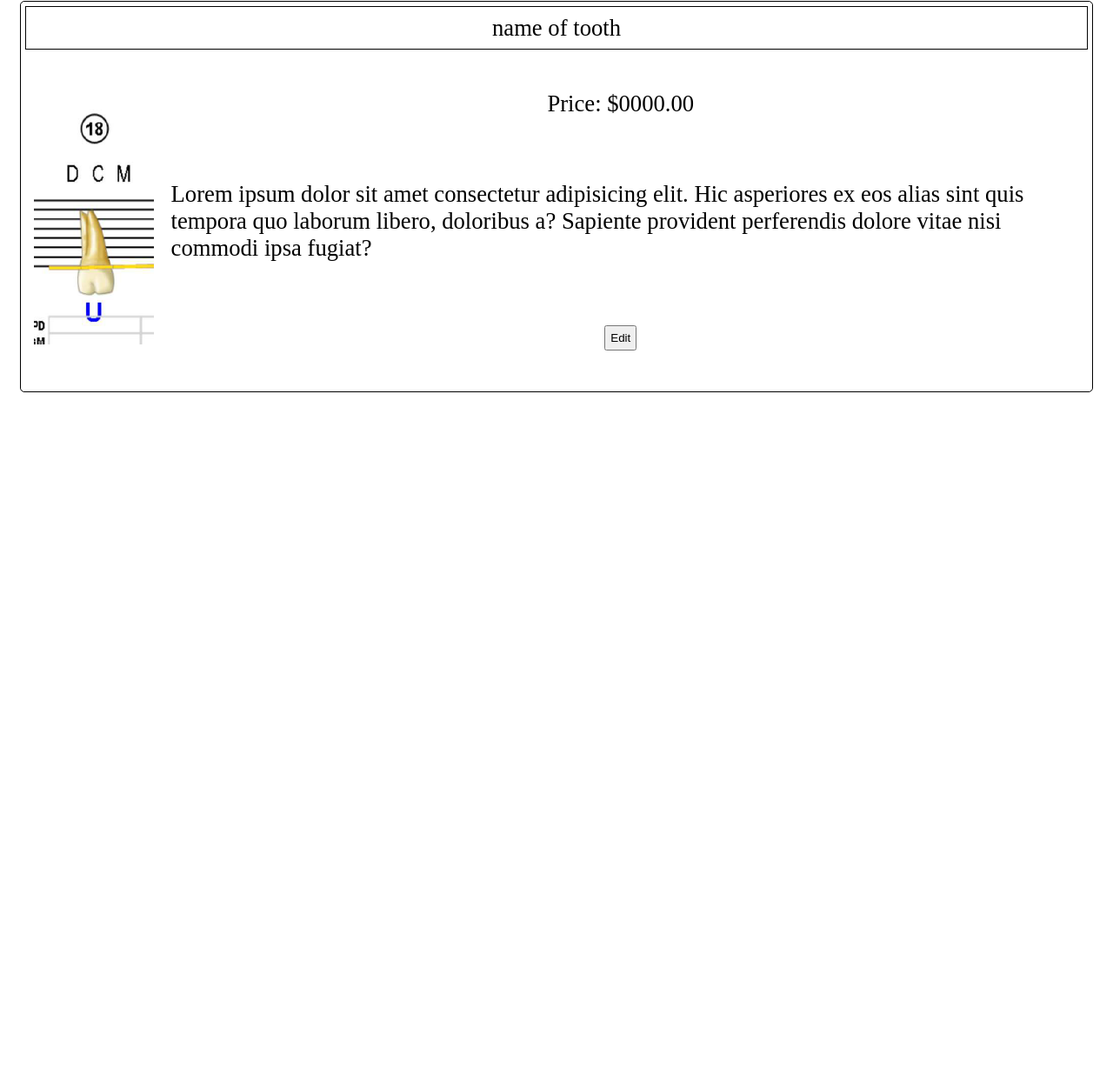
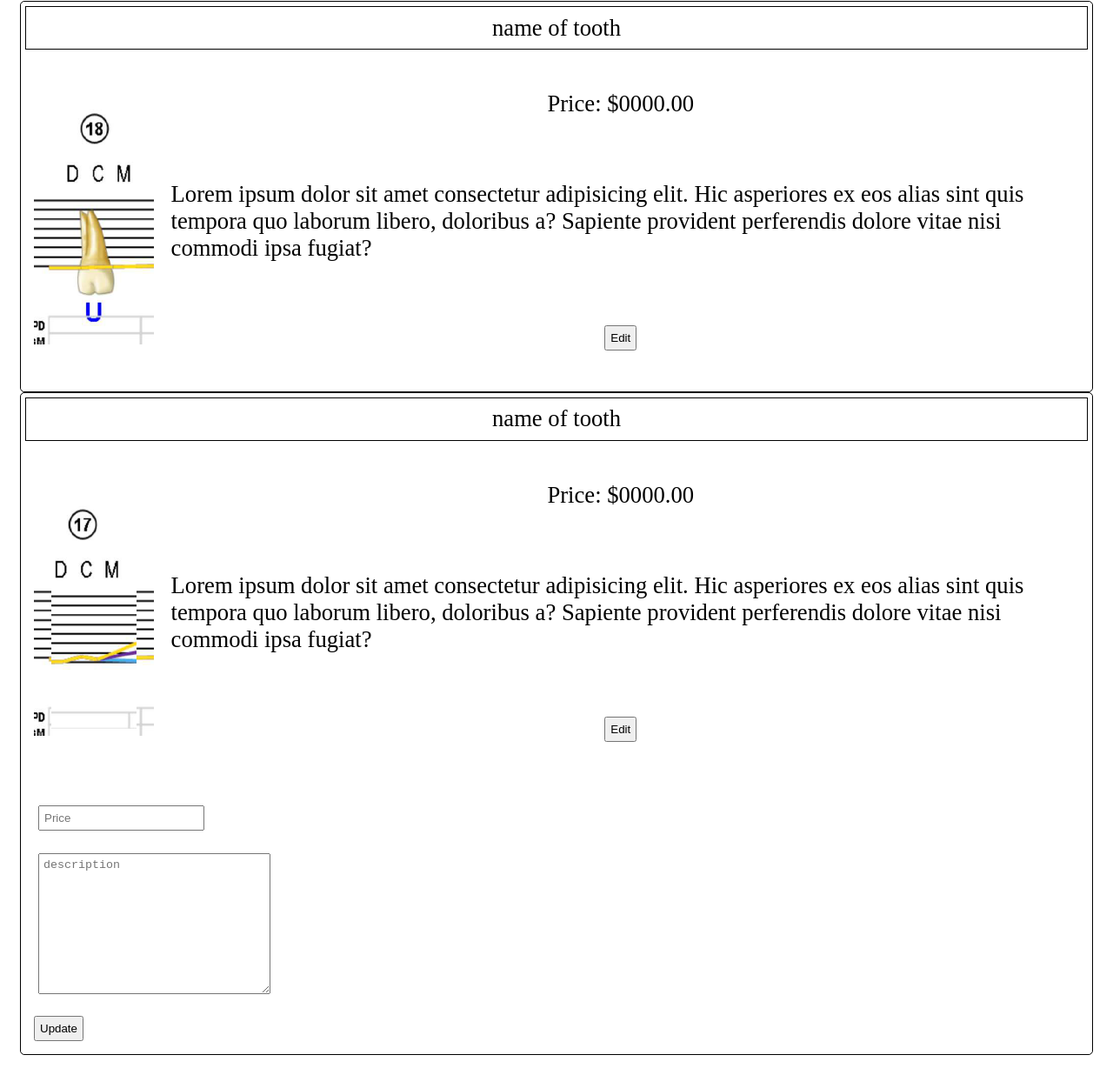
Before and after one commit to rethissunstar/dentalPlan, a plain HTML site: page pages/topRight.html in a window 1280 px wide. Shown: the part 372-1608 px from the top of the page at 87% size. Before the commit the page ends 846 px from the top, so only its background shows below. Drawn offline with Linux system fonts and the light colour scheme.

Commit message:
began working on the modular code to apply to other cards

```diff
--- a/pages/topRight.html
+++ b/pages/topRight.html
@@ -83,6 +83,51 @@
           </form>
         </section>
       </section>
+      <section class="toothCard">
+        <section class="toothTitle">
+          <p>name of tooth</p>
+        </section>
+        <section class="descript">
+          <img
+            src="../assets/srcpics/Top2Right/17MolarTopLeft.png"
+            alt="Top Left Molar"
+          />
+          <section class="rcard">
+            <section class="price">
+              <p>Price: $0000.00</p>
+            </section>
+            <section class="descript2">
+              <p>
+                Lorem ipsum dolor sit amet consectetur adipisicing elit. Hic
+                asperiores ex eos alias sint quis tempora quo laborum libero,
+                doloribus a? Sapiente provident perferendis dolore vitae nisi
+                commodi ipsa fugiat?
+              </p>
+            </section>
+            <p>
+              <button>Edit</button>
+            </p>
+          </section>
+        </section>
+        <section class="form TLMolar17">
+          <form action="submit">
+            <p>
+              <input type="text" id="TLMolarPrice17" placeholder="Price" />
+            </p>
+            <p>
+              <textarea
+                name=""
+                id="TLMolarDesc17"
+                cols="30"
+                rows="10"
+                wrap="hard"
+                placeholder="description"
+              ></textarea>
+            </p>
+            <button class="updateTooth">Update</button>
+          </form>
+        </section>
+      </section>
     </section>
     <script>
       document.addEventListener("DOMContentLoaded", function () {
```
